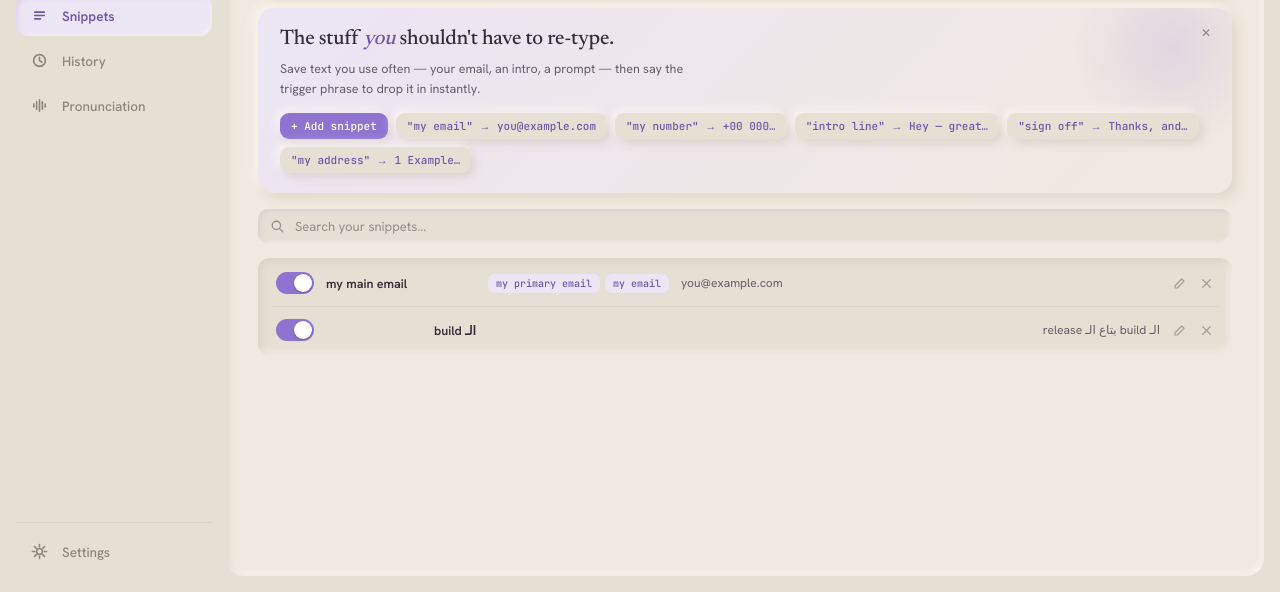
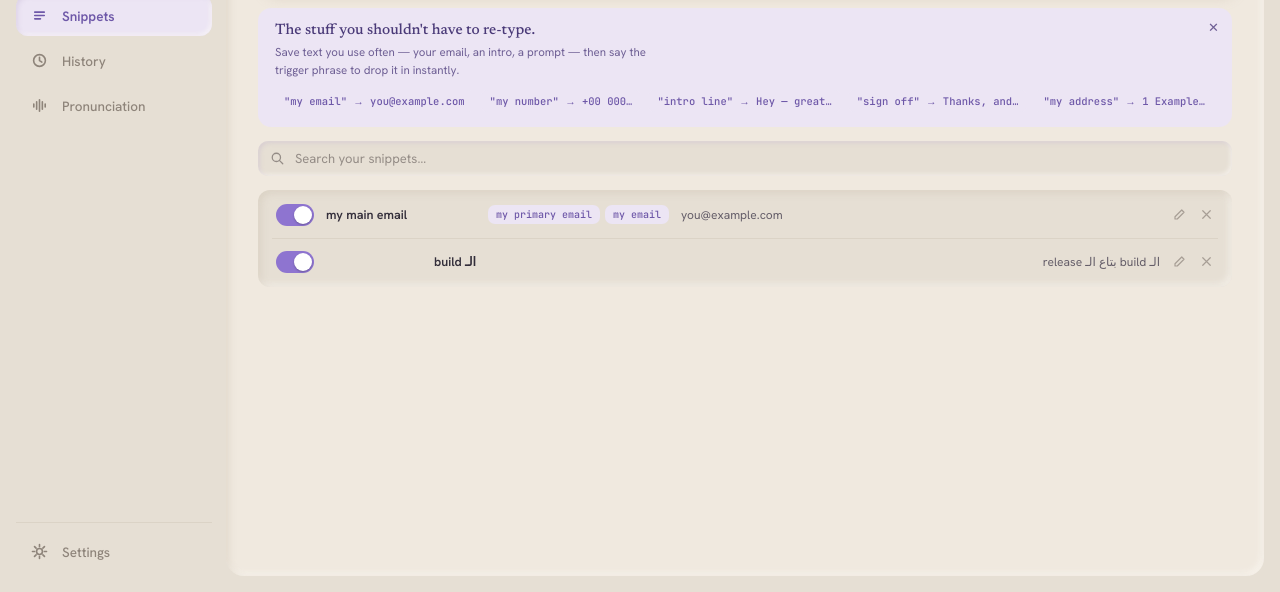
Before and after one commit to khairyKY/sotto, a website with bundled scripts: page ui/index.html in a window 1280 px wide. Both pictures are taken after a click on the link "Snippets". Shown: the part 208-800 px from the top of the page. Built offline with nearby package versions, Linux system fonts and the light colour scheme.

Commit message:
polish: Dictionary and Snippets callout back to the design's flat lilac (audit D8)
It had become a raised gradient promo card with an off-canvas glow, a 21 px
italic title, lifting chips and a filled + Add chip that repeated the header
button. Now a flat Tint panel, 15 px plum title, one 11.5 px line, flat
example chips. The close mark is a real button. Adds --mm-plum-ink and
--mm-plum-muted (light from the design, dark from its tray-menu lilac text).

Co-Authored-By: Claude Opus 5.5 <noreply@anthropic.com>

```diff
--- a/ui/index.css
+++ b/ui/index.css
@@ -896,105 +896,51 @@ input[type="range"]::-webkit-slider-thumb {
    list dimming in sync in one place (setReplacementsEnabled). */
 .master-toggle-card { margin-bottom: 14px; }
 
-/* ── intro banners (Dictionary / Snippets) ──────────────
-   Flow's promo banners re-imagined in Marshmallow: a raised lilac surface with
-   a serif headline, a soft accent glow, and chips that lift on hover. No photo
-   backdrops — the depth is our own neumorphic shadow, so it stays calm. */
+/* ── intro callout (Dictionary / Snippets) ──────────────
+   The design's flat lilac panel: plum title, one calm line, flat example chips. */
 .dict-warn-card {
   position: relative;
-  overflow: hidden;
-  background: linear-gradient(135deg, var(--mm-tint), var(--mm-surface));
-  border-radius: 16px;
-  padding: 20px 22px;
-  margin-bottom: 16px;
-  box-shadow: var(--mm-raised);
-}
-/* Soft off-canvas accent glow, top-right — Marshmallow's answer to Flow's
-   blurred photo. Very low alpha so it reads as light, not decoration. */
-.dict-warn-card::before {
-  content: "";
-  position: absolute;
-  top: -60px;
-  right: -40px;
-  width: 200px;
-  height: 200px;
-  border-radius: 50%;
-  background: radial-gradient(circle, var(--mm-accent) 0%, transparent 70%);
-  opacity: 0.16;
-  pointer-events: none;
+  background: var(--mm-tint);
+  border-radius: 13px;
+  padding: 15px 17px;
+  margin-bottom: 14px;
 }
 .dict-warn-close {
   position: absolute;
-  top: 14px;
-  right: 15px;
-  width: 22px;
-  height: 22px;
-  display: flex;
-  align-items: center;
-  justify-content: center;
-  border-radius: 50%;
-  color: var(--mm-muted);
-  font-family: 'Hanken Grotesk', sans-serif;
-  font-size: 12px;
-  font-weight: 500;
-  cursor: pointer;
+  top: 11px;
+  right: 13px;
   background: none;
-  border: none;
+  border: 0;
   padding: 0;
-  line-height: 1;
-  transition: background 0.14s, color 0.14s;
-}
-.dict-warn-close:hover { background: rgba(127,127,127,0.12); color: var(--mm-ink); }
+  color: var(--mm-plum-muted);
+  font: 400 13px 'Hanken Grotesk';
+  cursor: pointer;
+}
+.dict-warn-close:hover { color: var(--mm-plum-ink); }
 .dict-warn-title {
-  position: relative;
-  font: 500 21px/1.15 Newsreader;
-  color: var(--mm-ink);
-  margin-bottom: 7px;
-  letter-spacing: -0.01em;
-}
-/* The italic emphasis word, the way Flow stresses "you". */
-.dict-warn-title em { font-style: italic; color: var(--mm-accent-ink); }
+  font: 500 15px Newsreader;
+  color: var(--mm-plum-ink);
+  margin-bottom: 5px;
+}
 .dict-warn-desc {
-  position: relative;
-  font: 400 12.5px/1.6 'Hanken Grotesk';
-  color: var(--mm-text-secondary);
-  margin-bottom: 14px;
-  max-width: 440px;
-}
-.dict-warn-tags {
-  position: relative;
-  display: flex;
-  gap: 8px;
-  flex-wrap: wrap;
-}
+  font: 400 11.5px/1.55 'Hanken Grotesk';
+  color: var(--mm-plum-muted);
+  margin-bottom: 11px;
+  max-width: 400px;
+}
+.dict-warn-tags { display: flex; gap: 7px; flex-wrap: wrap; }
 .dict-warn-tag {
-  font: 500 11px 'JetBrains Mono';
-  background: var(--mm-base);
+  font: 500 10.5px 'JetBrains Mono';
+  background: var(--mm-tint);
   color: var(--mm-accent-ink);
-  padding: 6px 11px;
-  border-radius: 9px;
+  padding: 4px 9px;
+  border-radius: 7px;
   white-space: nowrap;
-  box-shadow: var(--mm-raised-sm);
-  transition: transform 0.14s ease, box-shadow 0.14s ease, color 0.14s;
-}
-.dict-warn-tag:hover {
-  transform: translateY(-2px);
-  box-shadow: 5px 6px 12px rgba(196, 183, 165, 0.42), -4px -4px 10px rgba(255, 254, 250, 0.62);
-}
-/* The first chip is the call to action — filled accent, presses in on click. */
-.dict-warn-tag.action {
-  background: var(--mm-accent);
-  color: var(--mm-on-accent);
-  cursor: pointer;
-}
-.dict-warn-tag.action:hover { filter: brightness(1.06); }
-.dict-warn-tag.action:active { transform: translateY(0); box-shadow: var(--mm-inset-sm); }
-
-/* Example chips are pressable (they prefill a draft entry), so they need to
-   look it — the plain chips above are static labels. */
+  transition: background 0.14s;
+}
+/* Example chips prefill a draft entry, so they answer the pointer. */
 .dict-warn-tag.example { cursor: pointer; }
-.dict-warn-tag.example:hover { color: var(--mm-accent-ink); }
-.dict-warn-tag.example:active { transform: translateY(0); box-shadow: var(--mm-inset-sm); }
+.dict-warn-tag.example:hover { background: var(--mm-surface); }
 
 /* ── dictionary & snippets lists ───────────────────── */
 .dict-entries-container, .history-entries-container {
--- a/ui/index.html
+++ b/ui/index.html
@@ -218,15 +218,14 @@
           </div>
 
           <div class="dict-warn-card" id="dict-warn-card">
-            <div class="dict-warn-close" id="dict-warn-close">&#10005;</div>
-            <div class="dict-warn-title">Sotto spells the way <em>you</em> do.</div>
+            <button class="dict-warn-close" id="dict-warn-close" title="Hide" aria-label="Hide">&#10005;</button>
+            <div class="dict-warn-title">Sotto spells the way you do.</div>
             <div class="dict-warn-desc">Teach it names, jargon, and terms it keeps getting wrong &mdash; say the word, get your spelling. Everything stays on this device.</div>
             <!-- Example chips are click-to-try: they prefill a new row in edit
                  state so you can adjust it before saving, rather than silently
                  adding someone else's data. Keep them generic — these ship to
                  every user, so no real names or addresses. -->
             <div class="dict-warn-tags">
-              <span class="dict-warn-tag action" id="dict-warn-add">+ Add word</span>
               <span class="dict-warn-tag example" data-spoken="gee pee tee" data-replacement="GPT">"gee pee tee" &rarr; GPT</span>
               <span class="dict-warn-tag example" data-spoken="ess cue ell" data-replacement="SQL">"ess cue ell" &rarr; SQL</span>
               <span class="dict-warn-tag example" data-spoken="arrow" data-replacement="&rarr;">"arrow" &rarr; &rarr;</span>
@@ -262,14 +261,13 @@
           </div>
 
           <div class="dict-warn-card" id="snip-warn-card">
-            <div class="dict-warn-close" id="snip-warn-close">&#10005;</div>
-            <div class="dict-warn-title">The stuff <em>you</em> shouldn't have to re-type.</div>
+            <button class="dict-warn-close" id="snip-warn-close" title="Hide" aria-label="Hide">&#10005;</button>
+            <div class="dict-warn-title">The stuff you shouldn't have to re-type.</div>
             <div class="dict-warn-desc">Save text you use often &mdash; your email, an intro, a prompt &mdash; then say the trigger phrase to drop it in instantly.</div>
             <!-- Click any example to prefill it as a new snippet in edit state
                  — you confirm or adjust before it saves. Generic on purpose:
                  these ship to every user, so no real addresses or names. -->
             <div class="dict-warn-tags">
-              <span class="dict-warn-tag action" id="snip-warn-add">+ Add snippet</span>
               <span class="dict-warn-tag example" data-spoken="my email" data-replacement="you@example.com">"my email" &rarr; you@example.com</span>
               <span class="dict-warn-tag example" data-spoken="my number" data-replacement="+00 000 000 0000">"my number" &rarr; +00 000&hellip;</span>
               <span class="dict-warn-tag example" data-spoken="intro line" data-replacement="Hey — great to meet you. ">"intro line" &rarr; Hey &mdash; great&hellip;</span>
--- a/ui/index.js
+++ b/ui/index.js
@@ -688,8 +688,6 @@ $("dict-add").onclick = () => {
   dictEntries.push(newEntry);
   renderDictPage(dictEntries);
 };
-// The banner's "+ Add word" chip is a second trigger for the same flow.
-if ($("dict-warn-add")) $("dict-warn-add").onclick = () => $("dict-add").click();
 // Example chips in the banner: click one to prefill it as a draft row in edit
 // state. Nothing is written until the user hits save, so trying an example
 // can't quietly add data they didn't choose. Scoped to this page's banner so
@@ -853,7 +851,6 @@ $("snip-add").onclick = () => {
   snipEntries.push(newEntry);
   renderSnipPage(snipEntries);
 };
-if ($("snip-warn-add")) $("snip-warn-add").onclick = () => $("snip-add").click();
 // Example chips in the banner: click one to prefill it as a draft row in edit
 // state. Nothing is written until the user hits save, so trying an example
 // can't quietly add data they didn't choose. Scoped to this page's banner so
--- a/ui/theme.css
+++ b/ui/theme.css
@@ -25,6 +25,9 @@
   --mm-gauge-bg: #DED2C0;
   /* Off switch knob (design §Settings toggle); the off track is --mm-gauge-bg. */
   --mm-knob: #F6F0E6;
+  /* Plum text on a lilac callout (design §Dictionary 2); dark borrows the tray menu's lilac text. */
+  --mm-plum-ink: #4A3A78;
+  --mm-plum-muted: #6E5F94;
   /* Streak heatmap ramp (design doc, light) */
   --mm-cal-0: #E6DFD4;
   --mm-cal-1: #DED0EC;
@@ -64,6 +67,8 @@
   --mm-coral: #F0C3D2;
   --mm-gauge-bg: #201B26;
   --mm-knob: #7C7386;
+  --mm-plum-ink: #E6DAF7;
+  --mm-plum-muted: #B7ADBE;
   /* Streak heatmap ramp (design doc, dark) */
   --mm-cal-0: #241F2A;
   --mm-cal-1: #3A3340;
@@ -102,6 +107,8 @@
     --mm-coral: #F0C3D2;
     --mm-gauge-bg: #201B26;
     --mm-knob: #7C7386;
+    --mm-plum-ink: #E6DAF7;
+    --mm-plum-muted: #B7ADBE;
     --mm-raised: 5px 5px 11px rgba(0, 0, 0, 0.5), -5px -5px 11px rgba(255, 255, 255, 0.035);
     --mm-raised-sm: 4px 4px 10px rgba(0, 0, 0, 0.5), -4px -4px 10px rgba(255, 255, 255, 0.035);
     --mm-inset: inset 3px 3px 7px rgba(0, 0, 0, 0.5), inset -3px -3px 7px rgba(255, 255, 255, 0.035);
```
